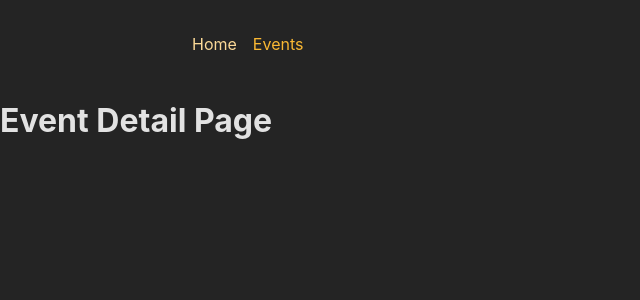
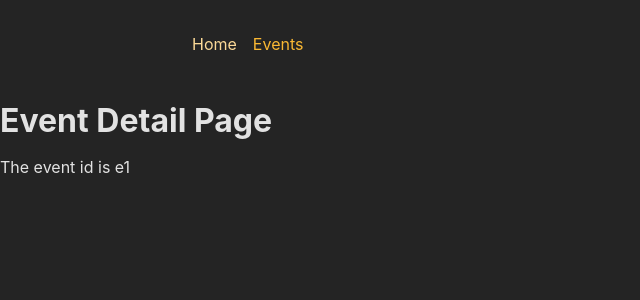
Before and after one commit to hafsasaleem27/adv-project, a React (Create React App) app in the folder frontend/: page /events/e1 in a window 1280 px wide. Shown: the top 300 px of the page, without its empty margins (0-640 px from the left). Built offline with nearby package versions, Linux system fonts and the light colour scheme.

Commit message:
extracted event id

```diff
--- a/frontend/src/pages/EventDetailPage.js
+++ b/frontend/src/pages/EventDetailPage.js
@@ -1,5 +1,15 @@
+import { useParams } from "react-router-dom";
+
 function EventDetailPage() {
-  return <h1>Event Detail Page</h1>;
+  const params = useParams();
+  console.log(params)
+
+  return (
+    <>
+      <h1>Event Detail Page</h1>
+      <p>The event id is {params.eventId}</p>
+    </>
+  );
 }
 
 export default EventDetailPage;
```
